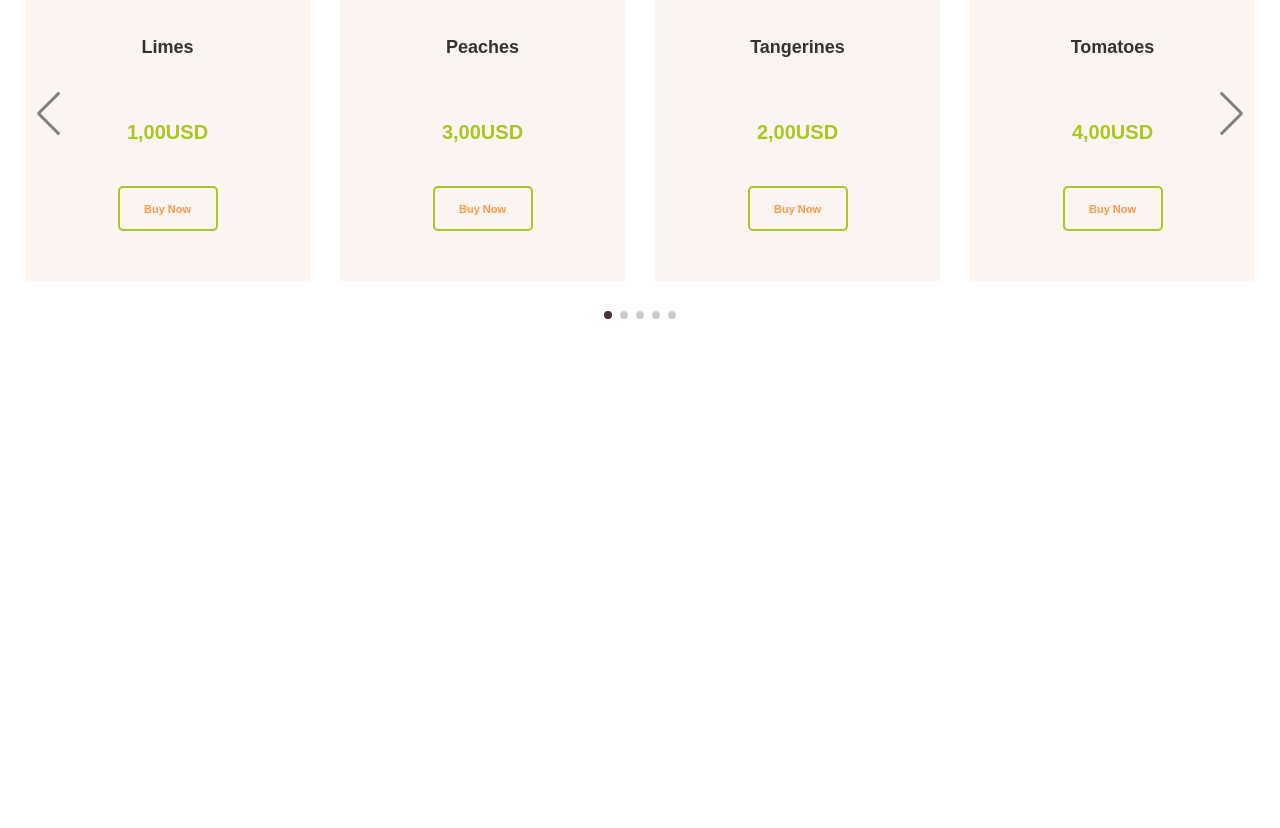
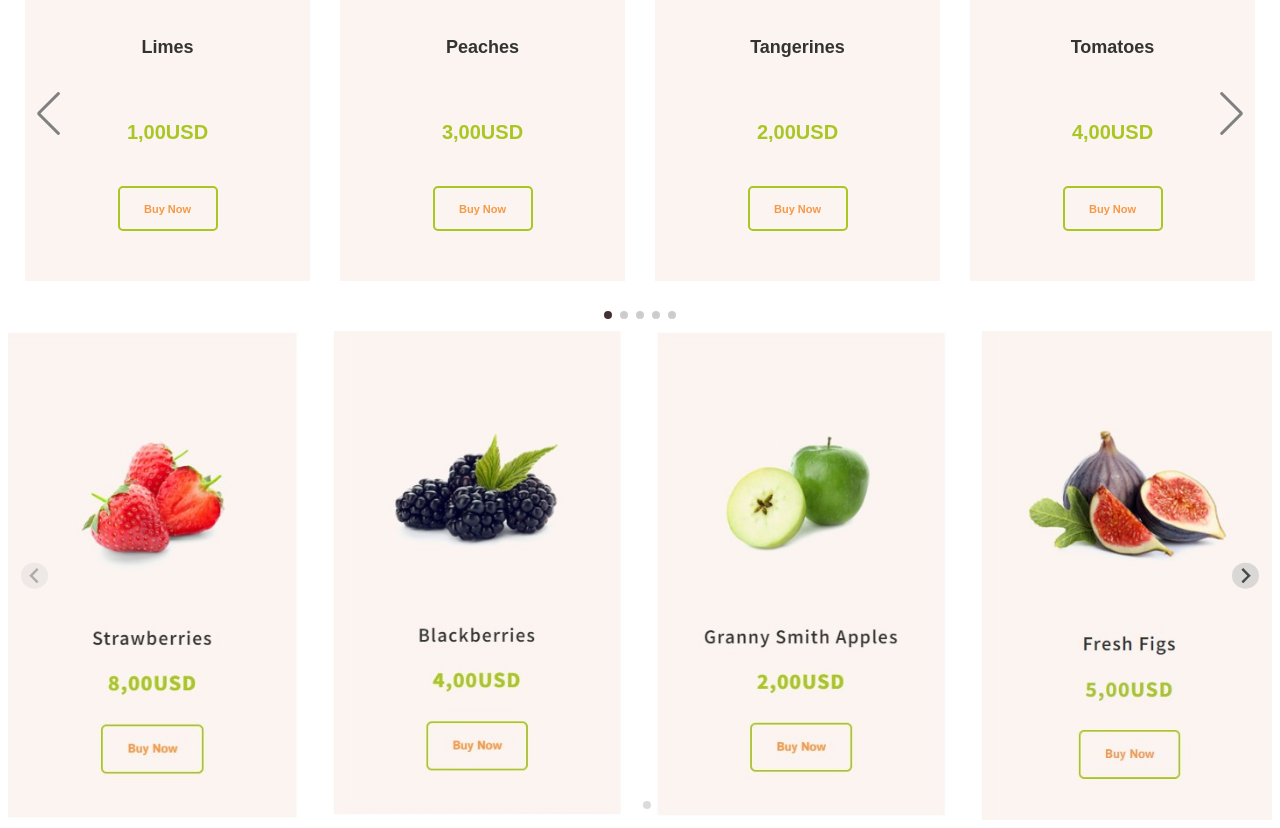
Before and after one commit to IrynkaZozuliak/probnyy, a plain HTML site: page index.html in a window 1280 px wide. Shown: the part 112-940 px from the top of the page. Before the commit the page ends 800 px from the top, so only its background shows below. Drawn offline with nearby package versions, Linux system fonts and the light colour scheme.

Commit message:
ghjkhghjghhghh

```diff
--- a/index.html
+++ b/index.html
@@ -9,6 +9,9 @@
 
     <link rel="stylesheet" href="https://unpkg.com/swiper/swiper-bundle.min.css" />
     <link rel="stylesheet" href="fresh.css" />
+
+    <link rel="stylesheet" type="text/css" href="css/style.css" >
+    <link rel="stylesheet" type="text/css" href="https://cdn.jsdelivr.net/npm/@splidejs/splide@4.0.7/dist/css/splide.min.css">
     <style type="text/css">
         .img_box img {
             max-width: 100%;
@@ -120,6 +123,72 @@
 
         </div>
     </section>
+
+
+
+
+
+
+
+    <div class="splide">
+        <div class="splide__track">
+            <div class="splide__list">
+                <div class="splide__slide">
+                    <div class="img_box">
+                        <img src="images/slide-1.jpg">
+                    </div>
+                </div>
+
+                <div class="splide__slide">
+                    <div class="img_box">
+                        <img src="images/slide-2.jpg">
+                    </div>
+                </div>
+
+                <div class="splide__slide">
+                    <div class="img_box">
+                        <img src="images/slide-3.jpg">
+                    </div>
+                </div>
+
+                <div class="splide__slide">
+                    <div class="img_box">
+                        <img src="images/slide4.jpg">
+                    </div>
+                </div>
+
+                <div class="splide__slide">
+                    <div class="img_box">
+                        <img src="images/slide5.jpg">
+                    </div>
+                </div>
+
+                <div class="splide__slide">
+                    <div class="img_box">
+                        <img src="images/slide6.jpg">
+                    </div>
+                </div>
+
+                <div class="splide__slide">
+                    <div class="img_box">
+                        <img src="images/slide7.jpg">
+                    </div>
+                </div>
+
+                <div class="splide__slide">
+                    <div class="img_box">
+                        <img src="images/slide8.jpg">
+                    </div>
+                </div>
+
+            </div>
+        </div>
+    </div>
+
+
+
+
+
     <script src="https://unpkg.com/swiper/swiper-bundle.min.js"></script>
     <script type="text/javascript">
         var swiper = new Swiper(".card_slider", {
@@ -152,5 +221,29 @@
         });
     </script>
 
+    <script src="https://cdn.jsdelivr.net/npm/@splidejs/splide@4.0.7/dist/js/splide.min.js"></script>
+
+    <script type="text/javascript">
+        var splide = new Splide ('.splide', {
+            perPage: 4,
+            perMove: 1,
+            gap: '2rem',
+            breakpoints: {
+                640: {
+                    perPage: 2,
+                    gap: '.7rem',
+
+                },
+                480: {
+                    perPage: 1,
+                    gap: '.7rem',
+
+                },
+            },
+        });
+        splide.mount();
+
+    </script>
+
 </body>
 </html>
```
Also changed, not shown: css/style.css (added).
